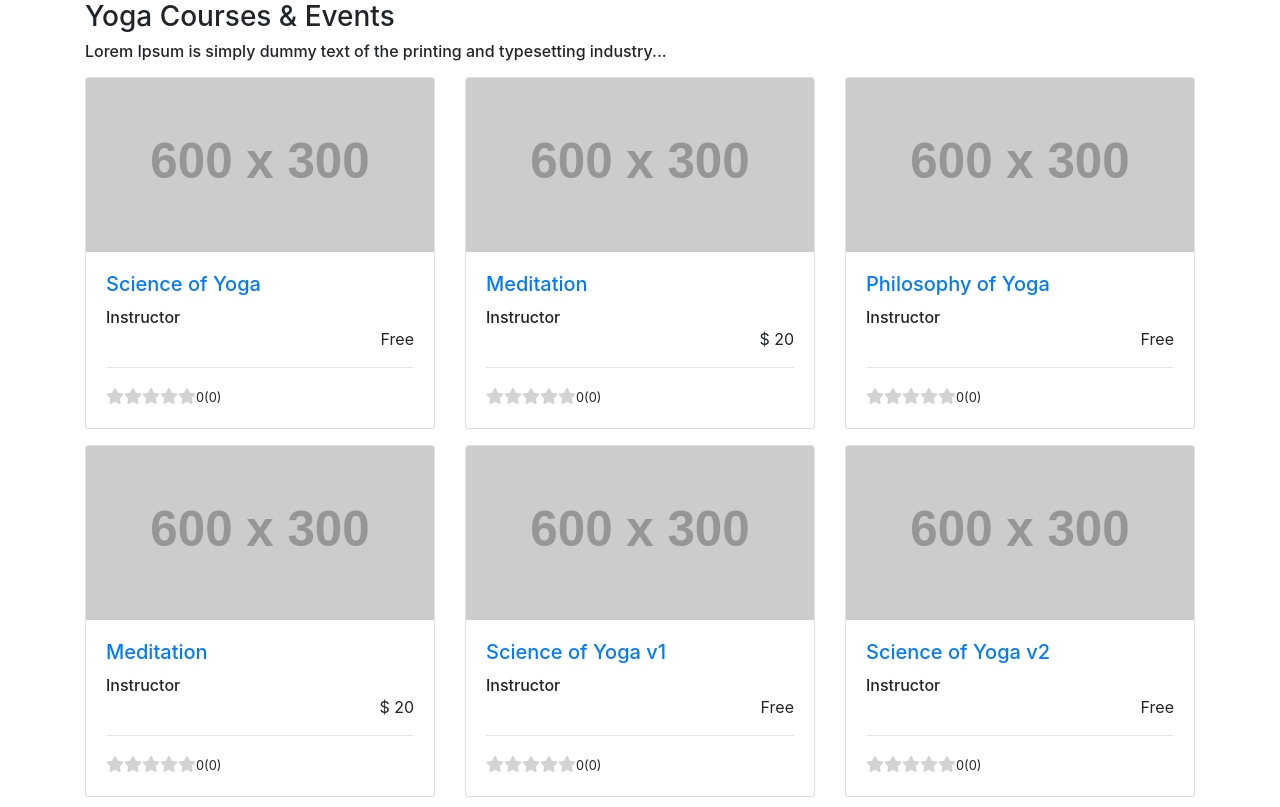
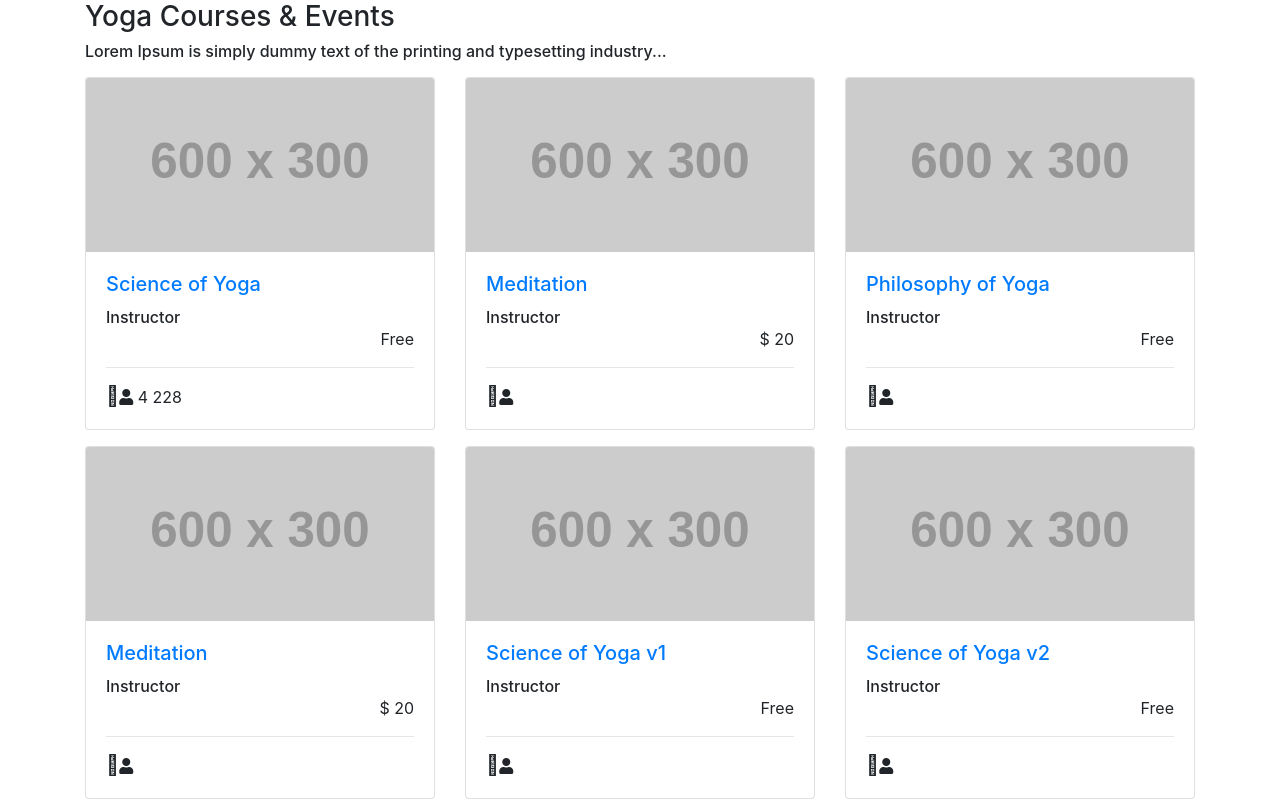
Before and after one commit to hfnabhyasi/heartathon, a Vue app: page / in a window 1280 px wide. Built offline with nearby package versions, Linux system fonts and the light colour scheme.

Commit message:
Added Rating component and modified star component

```diff
--- a/src/components/Card.vue
+++ b/src/components/Card.vue
@@ -9,24 +9,24 @@
       {{content.price}}
     </div>
     <hr />
-    <Stars />
+    <Rating :content="content" />
   </div>
 </div>
 </template>
 
 <script>
 import HeaderComp from "./HeaderComp"
-import Stars from './Stars'
+import Rating from './Rating'
 
 export default {
   components:{
     HeaderComp,
-    Stars
+    Rating
   },
 
-props:[
-  "content"
-]
+  props:[
+    "content"
+  ]
 }
 </script>
 
--- /dev/null
+++ b/src/components/Rating.vue
@@ -0,0 +1,18 @@
+<template lang="html">
+  <div>
+    <Star />
+    <i class="fas fa-user"></i>
+    {{ content.rating }} {{ content.ratingNumberOfPeople }}</div>
+
+</template>
+
+<script>
+import Star from "./Stars"
+export default {
+  props:["content"],
+  components: { Star }
+}
+</script>
+
+<style lang="css" scoped>
+</style>
--- a/src/components/Stars.vue
+++ b/src/components/Stars.vue
@@ -1,13 +1,5 @@
 <template>
-    <div>
-        <template  v-for="n in rating">
-            <span :key="n" class="fas fa-star checked" ></span>
-        </template>
-        <template  v-for="n in totalUncheck">
-            <span :key="n" class="fas fa-star unchecked" ></span>
-        </template>
-       <span class="small">{{rating}}({{numOfPeople}}) </span>
-    </div>
+    <span class="h5 fa-star"></span>
 </template>
 
 <script>
--- a/src/data/courses.js
+++ b/src/data/courses.js
@@ -2,7 +2,9 @@ export default [{
     price: 'Free',
     heading: 'Science of Yoga',
     description: 'Instructor',
-    imgSrc: 'https://placehold.it/600x300'
+    imgSrc: 'https://placehold.it/600x300',
+    rating: 4,
+    ratingNumberOfPeople: 228
   }, {
     price: '$ 20',
     heading: 'Meditation',
--- a/src/main.scss
+++ b/src/main.scss
@@ -5,3 +5,4 @@
 $fa-font-path: "../node_modules/@fortawesome/fontawesome-free/webfonts";
 @import "../node_modules/@fortawesome/fontawesome-free/scss/fontawesome";
 @import "../node_modules/@fortawesome/fontawesome-free/scss/solid";
+@import "../node_modules/@fortawesome/fontawesome-free/scss/regular";
```
